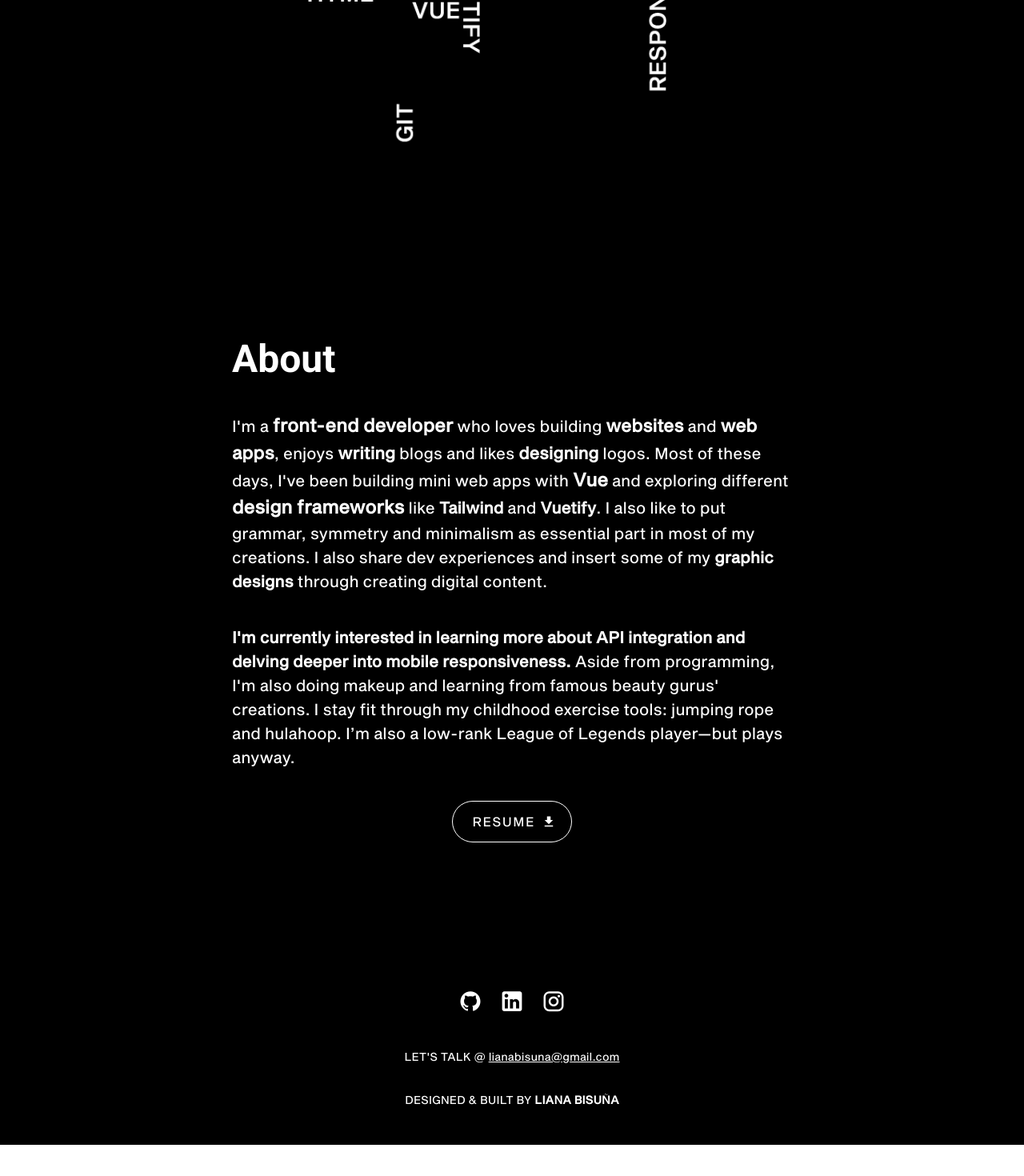
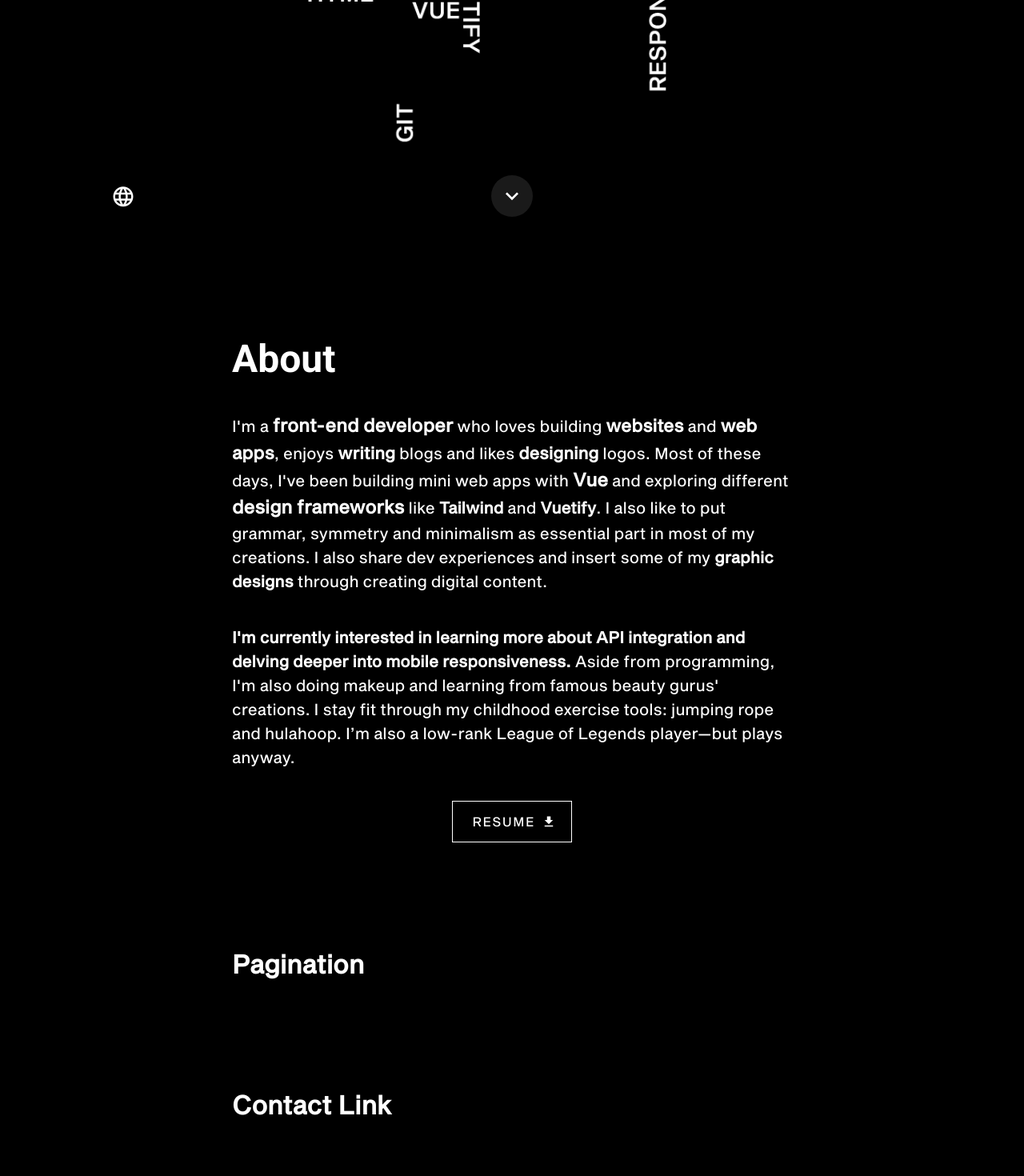
Before and after one commit to lianabisuna/portfolio, a Vue app: page /about in a window 1280 px wide. Shown: the part 504-1974 px from the top of the page at 80% size. Before the commit the page ends 1935 px from the top, so only its background shows below. Built offline with nearby package versions, Linux system fonts and the light colour scheme.

Commit message:
Configure scroll behavior - pulse effect - scroll to top/bottom - behavior mixin - rearrange footer

```diff
--- a/src/App.vue
+++ b/src/App.vue
@@ -3,7 +3,10 @@
     <page-header :show-logo="!home"></page-header>
 
     <v-main>
-      <router-view></router-view>
+      <router-view>
+        <pagination slot="pagination"></pagination>
+        <contact-link slot="link"></contact-link>
+      </router-view>
     </v-main>
 
     <page-footer :float="home"></page-footer>
@@ -13,13 +16,17 @@
 <script>
   import PageFooter from './components/Footer';
   import PageHeader from './components/Header';
+  import Pagination from './components/Pagination';
+  import ContactLink from './components/ContactLink';
 
   export default {
     name: 'App',
 
     components: {
       PageFooter,
-      PageHeader
+      PageHeader,
+      Pagination,
+      ContactLink
     },
 
     computed: {
@@ -136,5 +143,42 @@
     font-weight: 600;
   }
 
+  // Pulse animation
+  .pulse {
+    display: block;
+    width: 22px;
+    height: 22px;
+    border-radius: 50%;
+    cursor: pointer;
+    background: rgba(255,255,255, 0.1);
+    box-shadow: 0 0 0 rgba(255,255,255, 0.4);
+    animation: pulse 2s infinite;
+  }
 
+  @-webkit-keyframes pulse {
+    0% {
+      -webkit-box-shadow: 0 0 0 0 rgba(255,255,255, 0.4);
+    }
+    70% {
+      -webkit-box-shadow: 0 0 0 10px rgba(255,255,255, 0);
+    }
+    100% {
+      -webkit-box-shadow: 0 0 0 0 rgba(255,255,255, 0);
+    }
+  }
+
+  @keyframes pulse {
+    0% {
+      -moz-box-shadow: 0 0 0 0 rgba(255,255,255, 0.4);
+      box-shadow: 0 0 0 0 rgba(255,255,255, 0.4);
+    }
+    70% {
+      -moz-box-shadow: 0 0 0 10px rgba(255,255,255, 0);
+      box-shadow: 0 0 0 10px rgba(255,255,255, 0);
+    }
+    100% {
+      -moz-box-shadow: 0 0 0 0 rgba(255,255,255, 0);
+      box-shadow: 0 0 0 0 rgba(255,255,255, 0);
+    }
+  }
 </style>
--- /dev/null
+++ b/src/components/ContactLink.vue
@@ -0,0 +1,17 @@
+<template>
+  <div id="contact-link">
+    <div class="section">
+      <h1>Contact Link</h1>
+    </div>
+  </div>
+</template>
+
+<script>
+  export default {
+    name: 'ContactLink'
+  }
+</script>
+
+<style lang="scss" scoped>
+
+</style>
--- a/src/components/Footer.vue
+++ b/src/components/Footer.vue
@@ -1,72 +1,71 @@
 <template>
   <div @click="toggle=!toggle">
     <v-footer
-      v-if="float"
-      fixed
+      dark
+      :fixed="float||target"
+      height="100"
       color="transparent"
-      dark
-      height="100"
-      style="padding-left: 10%; padding-right: 10%;"
+      :class="{ 'mx-1':sm, 'wrapper':lg }"
+      v-scroll.parent="scrollListener"
     >
+      <v-row no-gutters align="center">
+        <v-col cols="4">
           <v-btn
+            v-if="float||target"
             icon
             x-large
           >
             <v-icon size="30">mdi-web</v-icon>
           </v-btn>
-    </v-footer>
 
-    <v-footer
-      v-else
-      :class="{ 'mx-1':sm, 'wrapper':lg }"
-      height="250"
-      color="transparent"
+          <h4 v-else class="text-uppercase">
+            <router-link
+              v-for="(icon,key) in icons"
+              :key="key"
+              :to="icon.link"
+              :class="[ key+1!==icons.length?'mr-2':'' ]"
             >
-      <v-card
-        dark
-        flat
-        color="transparent"
-        width="100%"
-        class="text-center paragraph-big"
+              {{ icon.name }}
+            </router-link>
+          </h4>
+        </v-col>
+
+        <v-col cols="4" class="text-center">
+          <v-btn
+            v-if="!target&&!float"
+            icon
+            x-large
+            @click="scrollToTop"
           >
-        <v-card-text>
-          <a
-            v-for="icon in icons"
-            :key="icon.name"
-            :href="icon.link"
-            target="_blank"
-          >
-            <v-btn
-              x-large
-              icon
-            >
-              <v-icon :size="icon.size">{{ icon.name }}</v-icon>
+            <v-icon>mdi-chevron-up</v-icon>
           </v-btn>
-          </a>
-        </v-card-text>
+        </v-col>
 
-        <v-card-text class="white--text">
-          <span class="text-uppercase">LET'S TALK @ </span>
-          <a href="mailto:lianabisuna@gmail.com" class="text-decoration-underline">lianabisuna@gmail.com</a>
-        </v-card-text>
-
-        <v-card-text class="white--text text-uppercase">
-          Designed & Built by <span class="font-weight-bold">Liana Bisuña</span>
-        </v-card-text>
-      </v-card>
+        <v-col cols="4" class="text-end">
+          <h4 v-if="!target&&!float">lianabisuna@gmail.com</h4>
+          <h4 v-if="!target&&!float">DESIGNED & CREATED BY LIANA</h4>
+        </v-col>
+      </v-row>
     </v-footer>
   </div>
 </template>
 
 <script>
+  import behaviorMixin from '@/mixins/behavior';
+
   export default {
     name: 'Footer',
 
+    mixins: [
+      behaviorMixin
+    ],
+
     data: () => ({
+      target: true,
       icons: [
-        { name: 'mdi-github', link: 'https://github.com/cunejoe', size: '30' },
-        { name: 'mdi-linkedin', link: 'https://linkedin.com/in/lianabisuna', size: '33' },
-        { name: 'mdi-instagram', link: 'https://www.instagram.com/codestring', size: '30' }
+        { name: 'git', link: 'https://github.com/cunejoe' },
+        { name: 'in', link: 'https://linkedin.com/in/lianabisuna' },
+        { name: 'ig', link: 'https://www.instagram.com/codestring' }
       ],
     }),
 
@@ -79,6 +78,35 @@
         get() { return this.$store.getters['main/toggle'] },
         set(val) { this.$store.commit('main/setToggle', val) }
       }
+    },
+
+    methods: {
+      scrollListener() {
+        /* user has scrolled to bottom */
+				// if ((window.innerHeight + window.pageYOffset) >= document.body.offsetHeight) {
+				// 	this.bottom = true;
+        //   return;
+				// }
+
+        // this.bottom = false;
+
+        // return;
+
+        /* user has scrolled on specific div */
+        var elementTarget = document.getElementById("contact-link");
+        var target = elementTarget.offsetTop + elementTarget.offsetHeight;
+        var targetHeight = target - (target/2);
+        var scrollHeight = window.scrollY
+
+        if (targetHeight >= scrollHeight) {
+          this.target = true;
+          return;
+        }
+
+        this.target = false
+
+        return;
+      }
     }
   }
 </script>
--- /dev/null
+++ b/src/components/Pagination.vue
@@ -0,0 +1,17 @@
+<template>
+  <div>
+    <div class="section">
+      <h1>Pagination</h1>
+    </div>
+  </div>
+</template>
+
+<script>
+  export default {
+    name: 'Pagination'
+  }
+</script>
+
+<style lang="scss" scoped>
+
+</style>
--- a/src/main.js
+++ b/src/main.js
@@ -3,8 +3,10 @@ import App from './App.vue'
 import router from './router'
 import store from './store'
 import vuetify from './plugins/vuetify';
+/* Mixins */
 import screenMix from './mixins/screen';
 
+/* Mixins */
 Vue.mixin(screenMix);
 
 Vue.config.productionTip = false
--- /dev/null
+++ b/src/mixins/behavior.js
@@ -0,0 +1,11 @@
+export default {
+  methods: {
+    scrollToId(id) {
+      const element = document.getElementById(id);
+      element.scrollIntoView({ behavior: 'smooth' });
+    },
+    scrollToTop() {
+      window.scrollTo(0,0);
+    }
+  }
+};
--- a/src/views/About.vue
+++ b/src/views/About.vue
@@ -1,6 +1,23 @@
 <template>
   <div>
-    <div :class="[{ 'bg-cover':sm, 'bg-contain':lg }, 'banner' ]"></div>
+    <div :class="[{ 'bg-cover':sm, 'bg-contain':lg }, 'banner' ]">
+      <div class="inner-wrapper">
+        <div class="d-flex align-center justify-center">
+          <v-btn
+            absolute
+            icon
+            dark
+            x-large
+            class="pulse scroll-bottom"
+            @click="scrollToId('content')"
+          >
+            <v-icon>mdi-chevron-down</v-icon>
+          </v-btn>
+        </div>
+      </div>
+    </div>
+
+    <div id="content"></div>
 
     <div :class="[ 'section', { 'mx-5':sm } ]">
       <div class="display-2 font-weight-bold">About</div>
@@ -13,7 +30,7 @@
 
       <div class="d-flex justify-center mt-10">
         <v-btn
-          rounded
+          tile
           outlined
           dark
           x-large
@@ -23,12 +40,22 @@
         </v-btn>
       </div>
     </div>
+
+    <slot name="pagination"></slot>
+
+    <slot name="link"></slot>
   </div>
 </template>
 
 <script>
+  import behaviorMixin from '@/mixins/behavior';
+
   export default {
-    name: 'About'
+    name: 'About',
+
+    mixins: [
+      behaviorMixin
+    ],
   }
 </script>
 
@@ -38,4 +65,14 @@
     background-image: url('~@/assets/about.png');
     background-position: center;
   }
+
+  .inner-wrapper {
+    position: relative;
+    height: 100vh;
+  }
+
+  .scroll-bottom {
+    bottom: 25px;
+    z-index: 999;
+  }
 </style>
```
Lines whose indentation alone changed are shown as unchanged.
